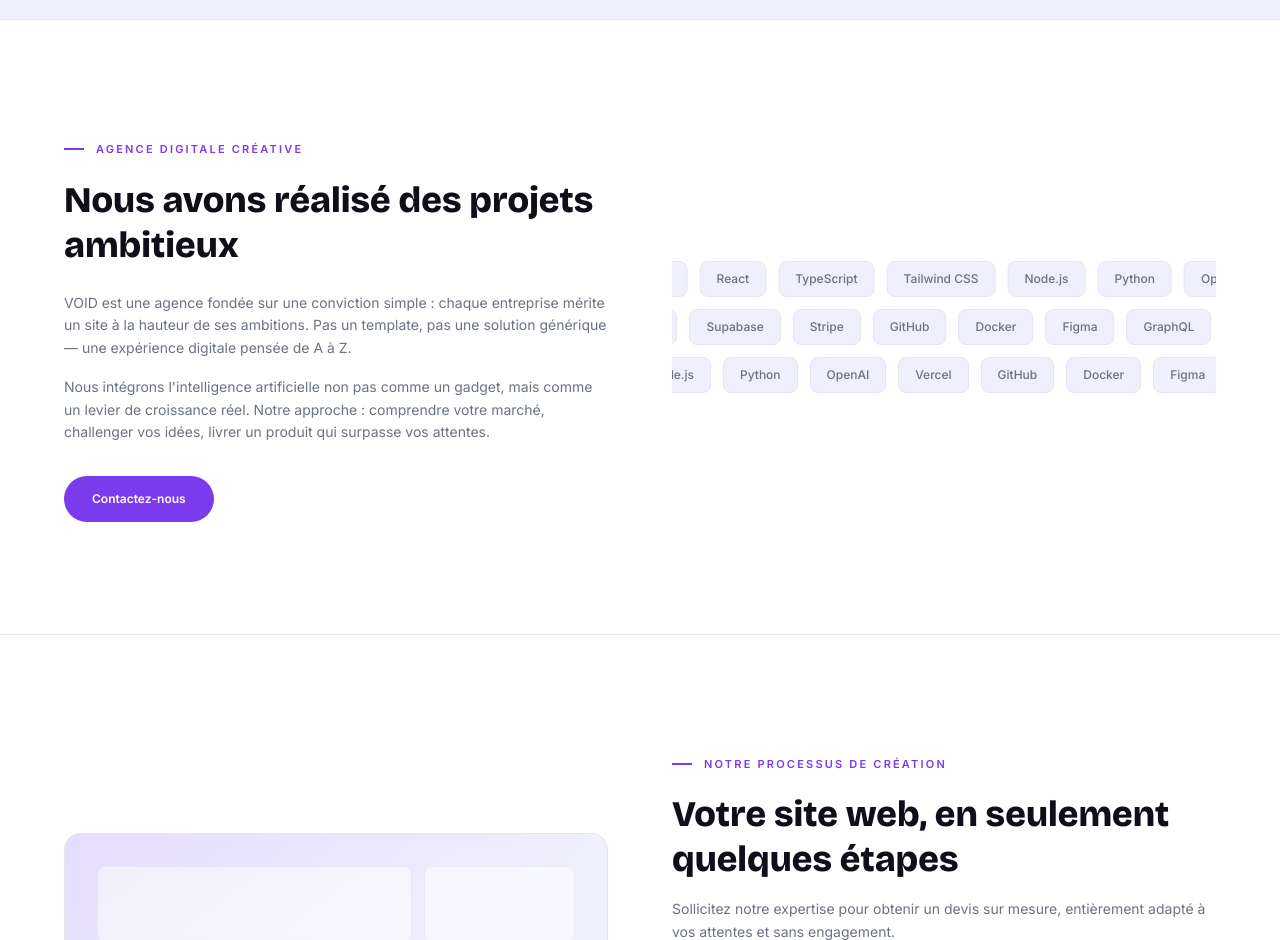
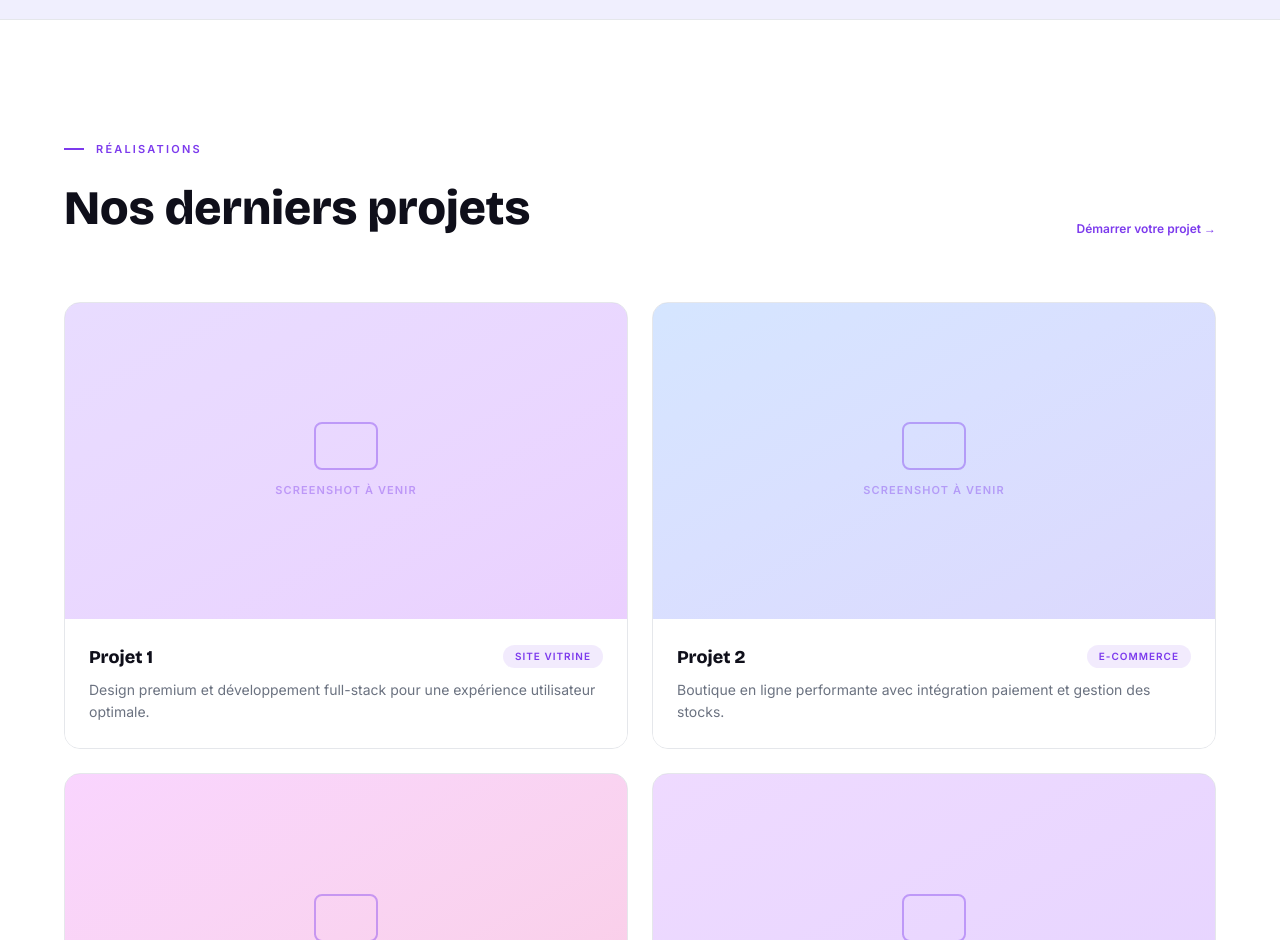
Before and after one commit to oxlaywager-wq/VOID, a Next.js app: page / in a window 1280 px wide. Shown: the part 1860-2800 px from the top of the page. Built offline with nearby package versions, Linux system fonts and the light colour scheme.

Commit message:
feat: add portfolio section with project cards
- 4 project cards with category badge, description, hover arrow
- Cards link to external sites in new tab
- Ready for real screenshots in public/projects/

https://claude.ai/code/session_01X9SCsXGxwkDAQNtTHmkXZb

```diff
--- a/src/app/page.tsx
+++ b/src/app/page.tsx
@@ -130,6 +130,41 @@ const FOUNDERS = [
   },
 ]
 
+const PROJECTS = [
+  {
+    name: 'Projet 1',
+    category: 'Site vitrine',
+    desc: 'Design premium et développement full-stack pour une expérience utilisateur optimale.',
+    image: null,
+    href: '#',
+    color: 'from-violet-500/20 to-purple-600/20',
+  },
+  {
+    name: 'Projet 2',
+    category: 'E-commerce',
+    desc: 'Boutique en ligne performante avec intégration paiement et gestion des stocks.',
+    image: null,
+    href: '#',
+    color: 'from-blue-500/20 to-indigo-600/20',
+  },
+  {
+    name: 'Projet 3',
+    category: 'Application web',
+    desc: 'Interface intelligente avec chatbot IA intégré et automatisation des processus.',
+    image: null,
+    href: '#',
+    color: 'from-fuchsia-500/20 to-pink-600/20',
+  },
+  {
+    name: 'Projet 4',
+    category: 'Refonte',
+    desc: 'Refonte complète de l\'identité digitale avec performances décuplées.',
+    image: null,
+    href: '#',
+    color: 'from-purple-500/20 to-violet-600/20',
+  },
+]
+
 const TECH_ROW_1 = ['Next.js', 'React', 'TypeScript', 'Tailwind CSS', 'Node.js', 'Python', 'OpenAI', 'Vercel']
 const TECH_ROW_2 = ['Framer Motion', 'PostgreSQL', 'Supabase', 'Stripe', 'GitHub', 'Docker', 'Figma', 'GraphQL']
 
@@ -238,6 +273,64 @@ export default function Home() {
                   En savoir plus →
                 </a>
               </div>
+            ))}
+          </div>
+        </div>
+      </section>
+
+      {/* ── PORTFOLIO ── */}
+      <section className="bg-white px-8 md:px-16 py-28 border-t border-light-border" id="portfolio">
+        <div className="max-w-6xl mx-auto">
+          <div className="flex flex-col md:flex-row md:items-end justify-between mb-16 gap-6">
+            <div>
+              <SectionLabel>Réalisations</SectionLabel>
+              <h2 className="font-display text-3xl md:text-5xl font-extrabold text-ink leading-tight">
+                Nos derniers projets
+              </h2>
+            </div>
+            <a href="#contact" className="text-[12px] font-bold text-primary hover:underline shrink-0">
+              Démarrer votre projet →
+            </a>
+          </div>
+
+          <div className="grid grid-cols-1 md:grid-cols-2 gap-6">
+            {PROJECTS.map((p, i) => (
+              <a
+                key={i}
+                href={p.href}
+                target="_blank"
+                rel="noopener noreferrer"
+                className="group relative rounded-2xl overflow-hidden border border-light-border hover:border-primary/40 hover:shadow-xl transition-all duration-300"
+              >
+                {/* Image or placeholder */}
+                <div className={`w-full aspect-[16/9] bg-gradient-to-br ${p.color} flex items-center justify-center relative overflow-hidden`}>
+                  {p.image ? (
+                    <img src={p.image} alt={p.name} className="w-full h-full object-cover" />
+                  ) : (
+                    <div className="flex flex-col items-center gap-3 opacity-40">
+                      <div className="w-16 h-12 border-2 border-primary rounded-lg" />
+                      <div className="text-[11px] font-semibold tracking-widest uppercase text-primary">
+                        Screenshot à venir
+                      </div>
+                    </div>
+                  )}
+                  {/* Hover overlay */}
+                  <div className="absolute inset-0 bg-primary/0 group-hover:bg-primary/5 transition-colors duration-300" />
+                  <div className="absolute top-4 right-4 w-8 h-8 rounded-full bg-white border border-light-border flex items-center justify-center opacity-0 group-hover:opacity-100 transition-opacity duration-300 -translate-y-1 group-hover:translate-y-0">
+                    <ArrowIcon className="w-3.5 h-3.5 stroke-primary" />
+                  </div>
+                </div>
+                {/* Info */}
+                <div className="p-6 bg-white">
+                  <div className="flex items-center justify-between mb-2">
+                    <h3 className="font-display text-lg font-extrabold text-ink">{p.name}</h3>
+                    <span className="text-[10px] font-semibold tracking-widest uppercase text-primary bg-primary/10 px-3 py-1 rounded-full">
+                      {p.category}
+                    </span>
+                  </div>
+                  <p className="text-sm text-light-muted leading-relaxed">{p.desc}</p>
+                </div>
+              </a>
             ))}
           </div>
         </div>
```
